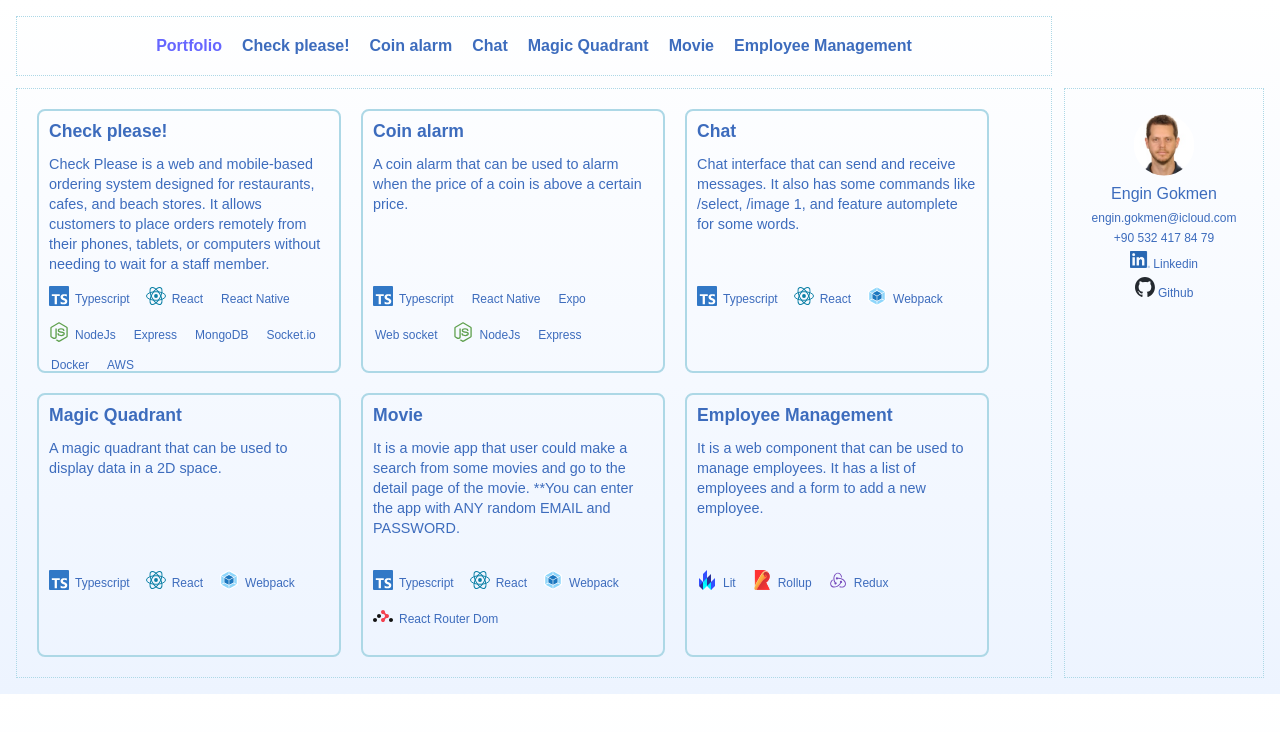
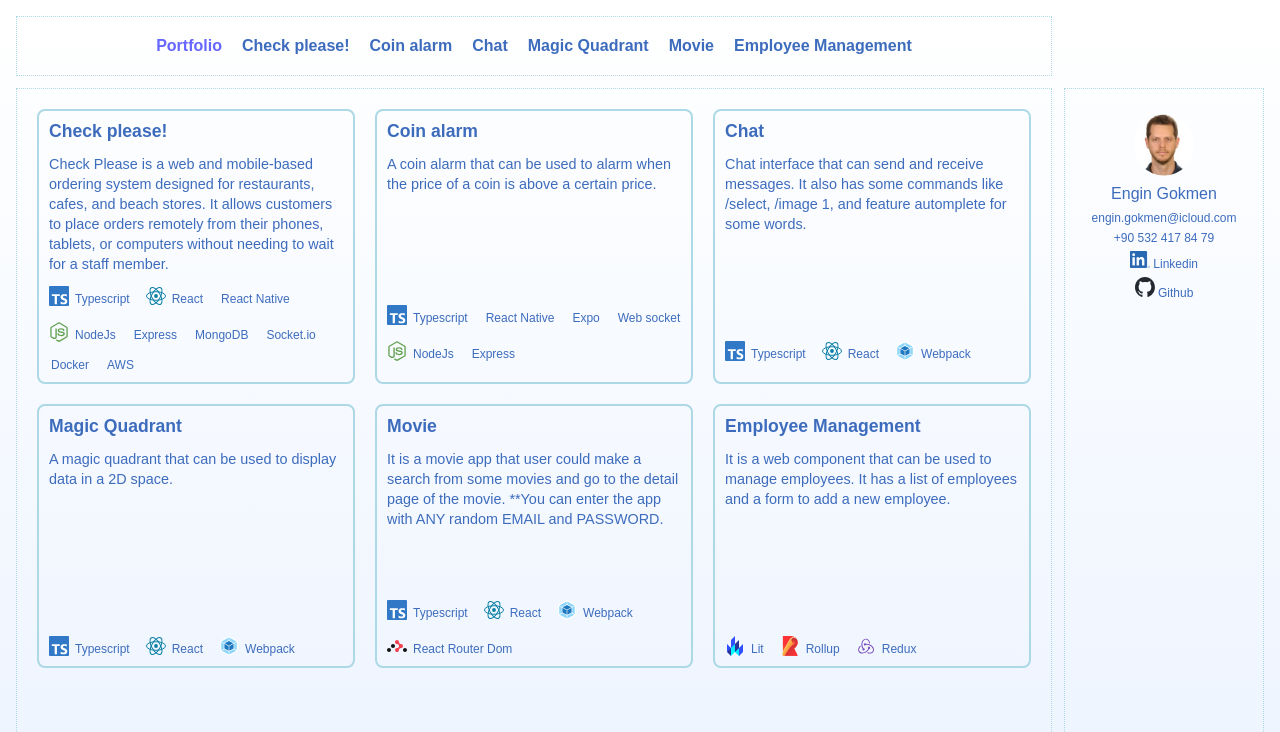
Before and after one commit to engingokmen/portfolio, a Next.js app: page / in a window 1280 px wide. Shown: the top 732 px of the page. Built offline with nearby package versions, Linux system fonts and the light colour scheme.

Commit message:
fixes styling

```diff
--- a/app/components/footer/styles.module.css
+++ b/app/components/footer/styles.module.css
@@ -1,9 +1,12 @@
 .footer {
+  grid-area: footer;
   display: flex;
   justify-content: flex-start;
   align-items: center;
   flex-direction: column;
   gap: 4px;
+  padding: 20px;
+  border: 1px dotted var(--lightBlue);
 }
 
 .textGroup {
@@ -22,11 +25,3 @@
     text-shadow: var(--highlight) 1px 0 10px;
   }
 }
-
-@media screen and (min-width: 426px) {
-  .footer {
-    grid-area: footer;
-    padding: 20px;
-    border: 1px dotted var(--lightBlue);
-  }
-}
--- a/app/components/header/index.tsx
+++ b/app/components/header/index.tsx
@@ -4,11 +4,9 @@ import styles from "./styles.module.css";
 import styleLink from "../linkNav/styles.module.css";
 import { pathName } from "@/app/utilities";
 import { LinkNav } from "../linkNav";
-import Image from "next/image";
-import { getLogo, Logo } from "../logos";
 import Link from "next/link";
 
-const { title, githubHomepageLink } = settings;
+const { title } = settings;
 
 export const Header = () => {
   const links = settings.projectList.map((project) => {
@@ -16,7 +14,12 @@ export const Header = () => {
 
     if (project.link) {
       return (
-        <Link target="_blank" href={`${href}`} className={styleLink.link}>
+        <Link
+          key={project.title}
+          target="_blank"
+          href={`${href}`}
+          className={styleLink.link}
+        >
           {project.title}
         </Link>
       );
--- a/app/components/header/styles.module.css
+++ b/app/components/header/styles.module.css
@@ -2,12 +2,15 @@
   display: flex;
   align-items: center;
   justify-content: center;
+  grid-area: header;
+  padding: 20px;
+  border: 1px dotted var(--lightBlue);
 }
 
 .nav {
   display: flex;
   gap: 20px;
-  flex-direction: row;
+  flex-wrap: wrap;
   justify-content: center;
   align-items: center;
   width: 100%;
@@ -40,9 +43,4 @@
 }
 
 @media screen and (min-width: 426px) {
-  .header {
-    grid-area: header;
-    padding: 20px;
-    border: 1px dotted var(--lightBlue);
-  }
 }
--- a/app/components/linkCard/index.tsx
+++ b/app/components/linkCard/index.tsx
@@ -1,4 +1,5 @@
 import Link from "next/link";
+import Image from "next/image";
 import React from "react";
 import styles from "./styles.module.css";
 import { pathName } from "@/app/utilities";
@@ -24,7 +25,7 @@ export const LinkCard = ({
     return (
       <li key={tech} className={styles.li}>
         {logo && (
-          <img
+          <Image
             width={20}
             height={20}
             src={logo.src}
--- a/app/components/linkCard/styles.module.css
+++ b/app/components/linkCard/styles.module.css
@@ -1,4 +1,6 @@
 .link {
+  display: block;
+  width: 100%;
   border-radius: 8px;
   padding: 10px;
   border: 2px solid lightblue;
@@ -13,8 +15,8 @@
 }
 
 .container {
-  width: 280px;
-  height: 240px;
+  width: 100%;
+  min-height: 240px;
   display: flex;
   flex-direction: column;
   gap: 12px;
@@ -27,7 +29,7 @@
 .description {
   font-size: 0.9rem;
   line-height: 20px;
-  height: 120px;
+  flex: 1;
 }
 
 .ul {
--- a/app/components/main/styles.module.css
+++ b/app/components/main/styles.module.css
@@ -1,7 +1,11 @@
+.main {
+  min-width: 0;
+  grid-area: main;
+  border: 1px dotted var(--lightBlue);
+}
+
 @media screen and (min-width: 426px) {
   .main {
-    grid-area: main;
-    border: 1px dotted var(--lightBlue);
     overflow: auto;
   }
 }
--- a/app/layout.module.css
+++ b/app/layout.module.css
@@ -1,11 +1,13 @@
 .page {
+  min-height: 100vh;
   display: grid;
   grid-template-rows: auto 1fr auto;
   grid-template-areas:
-      "header"
-      "main"
-      "footer";
+    "header"
+    "main"
+    "footer";
   gap: 12px;
+  padding: 12px;
   background: linear-gradient(#ffffff, #edf4ff);
 }
 
--- a/app/page.module.css
+++ b/app/page.module.css
@@ -1,17 +1,14 @@
 .listContainer {
-  height: 100%;
+  display: grid;
+  grid-template-columns: repeat(auto-fit, minmax(min(100%, 280px), 1fr));
   gap: 20px;
-  display: flex;
-  flex-direction: column;
-  align-items: center;
-  flex-wrap: wrap;
+  width: 100%;
+  padding: 12px;
+  align-items: stretch;
 }
 
 @media screen and (min-width: 426px) {
   .listContainer {
     padding: 20px;
-    align-items: flex-start;
-    flex-direction: row;
-    justify-content: flex-start;
   }
 }
```
